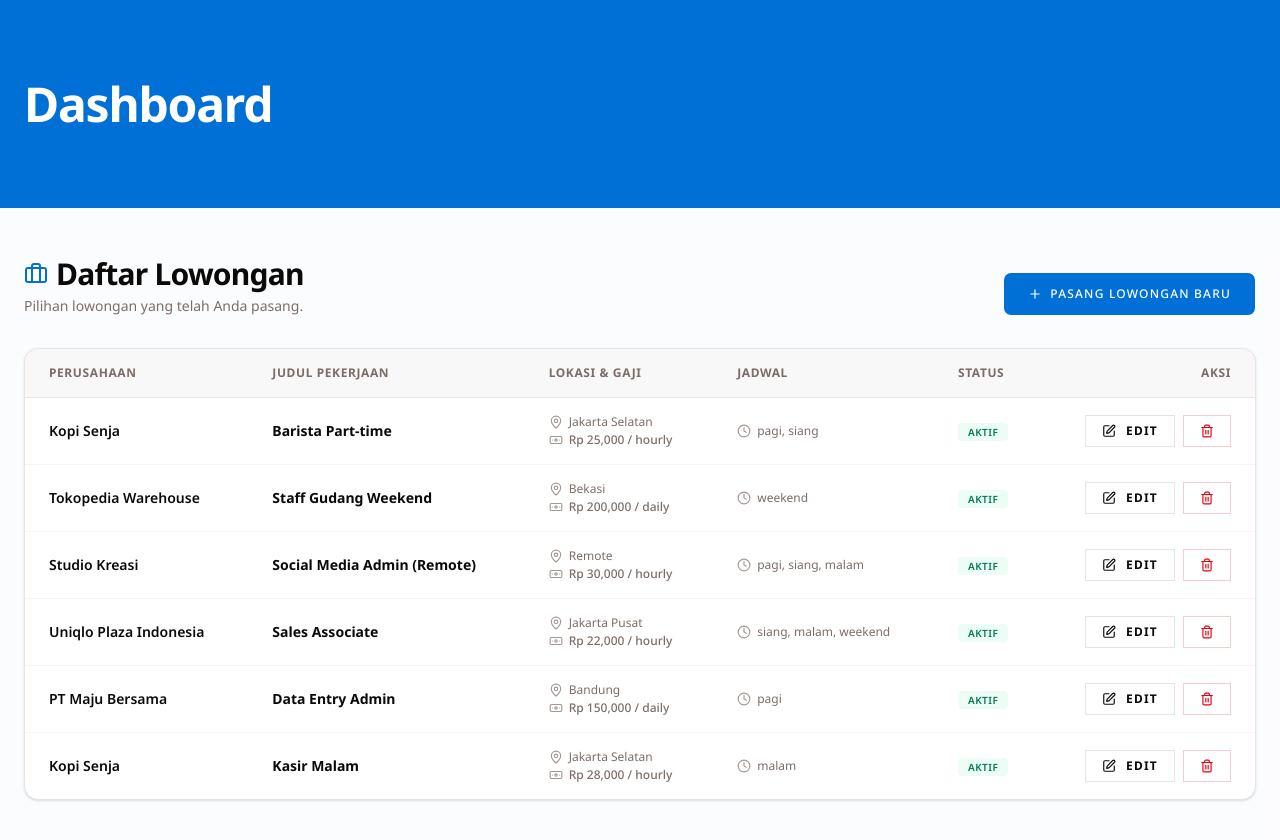
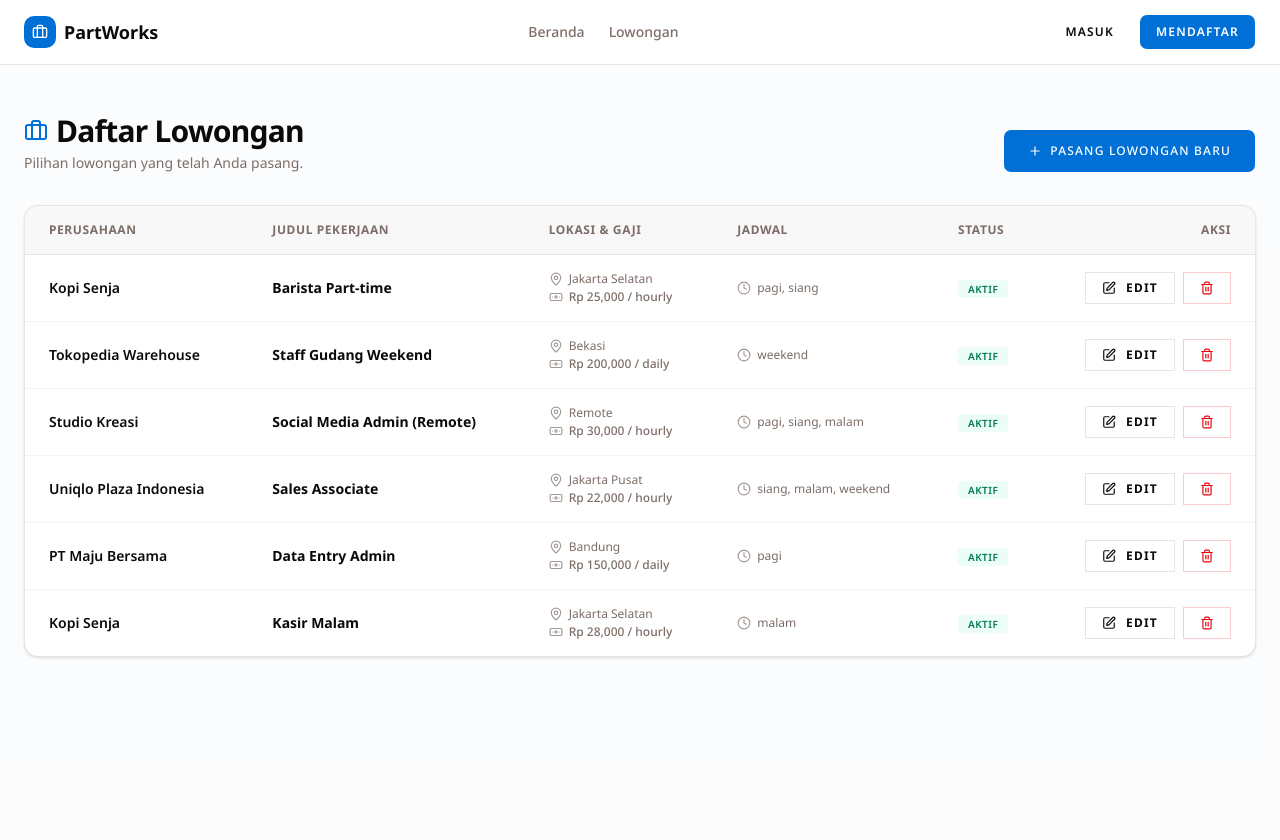
Before and after one commit to TEAM-4-FP-RPL/PartWorks-FE, a Next.js app: page /employer/jobs in a window 1280 px wide. Shown: the top 840 px of the page. Built offline with nearby package versions, Linux system fonts and the light colour scheme; a web font is replaced by a local one.

Commit message:
feat: add loading spinner when initializing the role

```diff
--- a/src/app/employer/jobs/page.tsx
+++ b/src/app/employer/jobs/page.tsx
@@ -1,34 +1,28 @@
 'use client';
 
-import React, { useEffect, useState } from 'react';
 import { useRouter } from 'next/navigation';
 import { useStore, actions } from '@/store/store';
 import { Button } from '@/components/ui/button';
 import { Badge } from '@/components/ui/badge';
-import { MapPin, Banknote, Clock, Edit, Trash2, Plus, Briefcase } from 'lucide-react';
+import {
+  MapPin,
+  Banknote,
+  Clock,
+  Edit,
+  Trash2,
+  Plus,
+  Briefcase,
+} from 'lucide-react';
+import { Navbar } from '@/components/Navbar';
 
 export default function EmployerJobsPage() {
   const router = useRouter();
   const { jobs } = useStore();
-  const [isClient, setIsClient] = useState(false);
-
-  useEffect(() => {
-    setIsClient(true);
-  }, []);
-
-  if (!isClient) return null;
 
   return (
+    <>
+      <Navbar />
       <div className="min-h-screen bg-slate-50/50 font-sans">
-
-      <section className="relative overflow-hidden bg-primary text-primary-foreground py-16 md:py-20">
-        <div className="mx-auto max-w-7xl px-4 md:px-6">
-          <h1 className="text-3xl font-extrabold tracking-tight md:text-5xl">
-            Dashboard
-          </h1>
-        </div>
-      </section>
-
         <section className="mx-auto max-w-7xl px-4 py-12 md:px-6 space-y-8">
           <div className="flex items-end justify-between">
             <div>
@@ -63,27 +57,30 @@ export default function EmployerJobsPage() {
                 </thead>
                 <tbody className="divide-y divide-border/40 text-sm">
                   {jobs.map((job) => (
-                  <tr key={job.id} className="hover:bg-muted/30 transition-colors">
-                    <td className="py-4 px-6 font-semibold">
-                      {job.company}
-                    </td>
-                    <td className="py-4 px-6 font-bold">
-                      {job.title}
-                    </td>
+                    <tr
+                      key={job.id}
+                      className="hover:bg-muted/30 transition-colors"
+                    >
+                      <td className="py-4 px-6 font-semibold">{job.company}</td>
+                      <td className="py-4 px-6 font-bold">{job.title}</td>
                       <td className="py-4 px-6">
                         <div className="flex flex-col gap-0.5 text-xs text-muted-foreground">
                           <span className="flex items-center gap-1.5">
-                          <MapPin className="w-3.5 h-3.5 text-muted-foreground/70" /> {job.location}
+                            <MapPin className="w-3.5 h-3.5 text-muted-foreground/70" />{' '}
+                            {job.location}
                           </span>
                           <span className="flex items-center gap-1.5 font-medium">
-                          <Banknote className="w-3.5 h-3.5 text-muted-foreground/70" /> Rp {job.payRate.toLocaleString()} / {job.payType}
+                            <Banknote className="w-3.5 h-3.5 text-muted-foreground/70" />{' '}
+                            Rp {job.payRate.toLocaleString()} / {job.payType}
                           </span>
                         </div>
                       </td>
                       <td className="py-4 px-6 text-xs text-muted-foreground">
                         <span className="flex items-center gap-1.5">
                           <Clock className="w-3.5 h-3.5 text-muted-foreground/70" />
-                        {Array.isArray(job.shifts) ? job.shifts.join(', ') : 'Tersedia'}
+                          {Array.isArray(job.shifts)
+                            ? job.shifts.join(', ')
+                            : 'Tersedia'}
                         </span>
                       </td>
                       <td className="py-4 px-6">
@@ -97,7 +94,9 @@ export default function EmployerJobsPage() {
                             variant="outline"
                             size="sm"
                             className="h-8 border-border text-xs font-bold"
-                          onClick={() => router.push(`/employer/jobs/edit/${job.id}`)}
+                            onClick={() =>
+                              router.push(`/employer/jobs/edit/${job.id}`)
+                            }
                           >
                             <Edit className="w-3.5 h-3.5 mr-1.5" /> Edit
                           </Button>
@@ -107,7 +106,9 @@ export default function EmployerJobsPage() {
                             className="h-8 text-destructive border-destructive/20 hover:bg-destructive/5 text-xs font-bold"
                             onClick={() => {
                               if (confirm('Hapus lowongan ini?')) {
-                              (actions as { deleteJob: (id: string) => void }).deleteJob(job.id);
+                                (
+                                  actions as { deleteJob: (id: string) => void }
+                                ).deleteJob(job.id);
                               }
                             }}
                           >
@@ -120,7 +121,10 @@ export default function EmployerJobsPage() {
 
                   {jobs.length === 0 && (
                     <tr>
-                    <td colSpan={6} className="py-12 text-center text-sm text-muted-foreground italic">
+                      <td
+                        colSpan={6}
+                        className="py-12 text-center text-sm text-muted-foreground italic"
+                      >
                         Tidak ada data lowongan yang ditemukan.
                       </td>
                     </tr>
@@ -131,5 +135,6 @@ export default function EmployerJobsPage() {
           </div>
         </section>
       </div>
+    </>
   );
 }
--- a/src/app/page.tsx
+++ b/src/app/page.tsx
@@ -97,7 +97,7 @@ export default function HomePage() {
                     asChild
                     className="rounded-md"
                   >
-                    <Link href="/employer">Dashboard Employer</Link>
+                    <Link href="/employer/jobs">Dashboard Employer</Link>
                   </Button>
                 </RoleGuard>
               </>
--- a/src/app/profile/page.tsx
+++ b/src/app/profile/page.tsx
@@ -3,10 +3,16 @@
 import { useAuthStore } from '@/store/auth';
 import WorkerProfile from '@/features/profile/components/WorkerProfile';
 import EmployerProfile from '@/features/profile/components/EmployerProfile';
+import { Navbar } from '@/components/Navbar';
 
 export default function ProfilePage() {
   const { role } = useAuthStore();
   console.log('Role from auth store:', role);
 
-  return <>{role === 'employer' ? <EmployerProfile /> : <WorkerProfile />}</>;
+  return (
+    <>
+      <Navbar />
+      {role === 'employer' ? <EmployerProfile /> : <WorkerProfile />}
+    </>
+  );
 }
--- a/src/components/AuthInitializer.tsx
+++ b/src/components/AuthInitializer.tsx
@@ -2,14 +2,22 @@
 
 import { useEffect } from 'react';
 import { useAuthStore } from '@/store/auth';
+import { Spinner } from './ui/spinner';
 
 export default function AuthInitializer() {
-  const { initToken, role } = useAuthStore();
-  console.log('Role from auth store:', role);
+  const { initToken, role, isLoading } = useAuthStore();
 
   useEffect(() => {
     initToken();
   }, []);
 
+  if (isLoading) {
+    return (
+      <div className="inset-0 w-full h-screen overflow-hidden flex justify-center items-center">
+        <Spinner className="w-8 h-8" />
+      </div>
+    );
+  }
+
   return null;
 }
--- a/src/components/Navbar.tsx
+++ b/src/components/Navbar.tsx
@@ -25,6 +25,12 @@ export function Navbar() {
 
         <nav className="hidden items-center gap-6 md:flex md:justify-end">
           <Link
+            href="/"
+            className="text-sm font-medium text-muted-foreground transition-colors hover:text-foreground"
+          >
+            Beranda
+          </Link>
+          <Link
             href="/jobs"
             className="text-sm font-medium text-muted-foreground transition-colors hover:text-foreground"
           >
@@ -32,7 +38,7 @@ export function Navbar() {
           </Link>
           {role === 'employer' && (
             <Link
-              href="/employer"
+              href="/employer/jobs"
               className="text-sm font-medium text-muted-foreground transition-colors hover:text-foreground"
             >
               Dashboard
--- /dev/null
+++ b/src/components/ui/spinner.tsx
@@ -0,0 +1,15 @@
+import { cn } from '@/lib/utils';
+import { Loader2Icon } from 'lucide-react';
+
+function Spinner({ className, ...props }: React.ComponentProps<'svg'>) {
+  return (
+    <Loader2Icon
+      role="status"
+      aria-label="Loading"
+      className={cn('size-4 animate-spin', className)}
+      {...props}
+    />
+  );
+}
+
+export { Spinner };
```
Also changed, not shown: src/app/jobs/page.tsx (deleted). Lines whose indentation alone changed are shown as unchanged.
